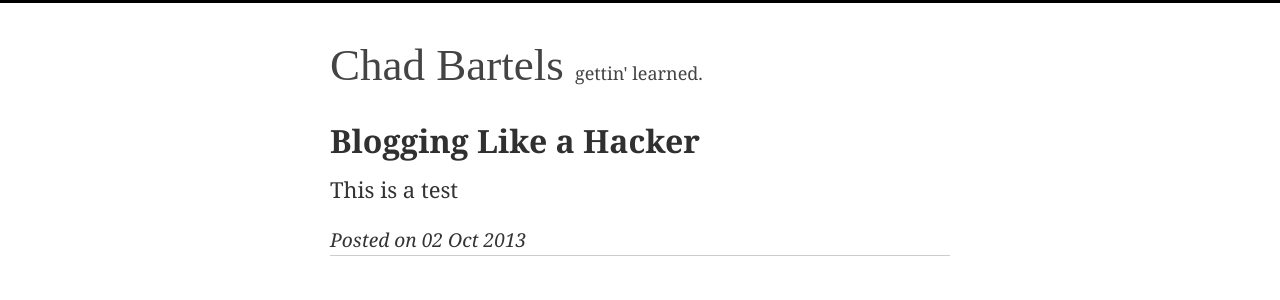
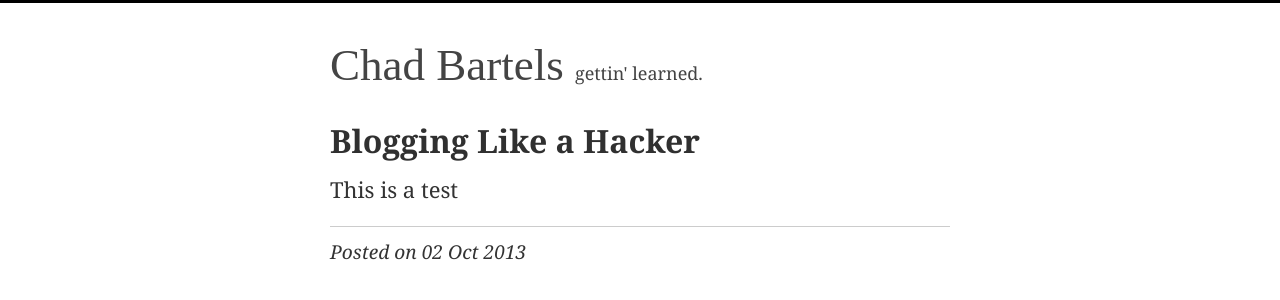
Before and after one commit to chaddy81/chaddy81.github.io, a Jekyll site: the page built from _posts/2013-10-02-Test-Post.md, in a window 1280 px wide. Shown: the top 300 px of the page. Built offline with Jekyll 4.4.1, drawn with Linux system fonts in a browser that asks for light colours; some web fonts are replaced.

Commit message:
updating styling

```diff
--- a/_layouts/post.html
+++ b/_layouts/post.html
@@ -9,10 +9,11 @@ layout: default
 
 	{{ content }}
 
+	<hr />
+
 	{% if page.date %}
 		<div class="postdate">
 			Posted on {{ page.date | date_to_string }}{% if page.last_updated %}, last updated on {{ page.last_updated | date_to_string }}{% endif %}
 		</div>
 	{% endif %}
-	<hr />
 </div>
```
